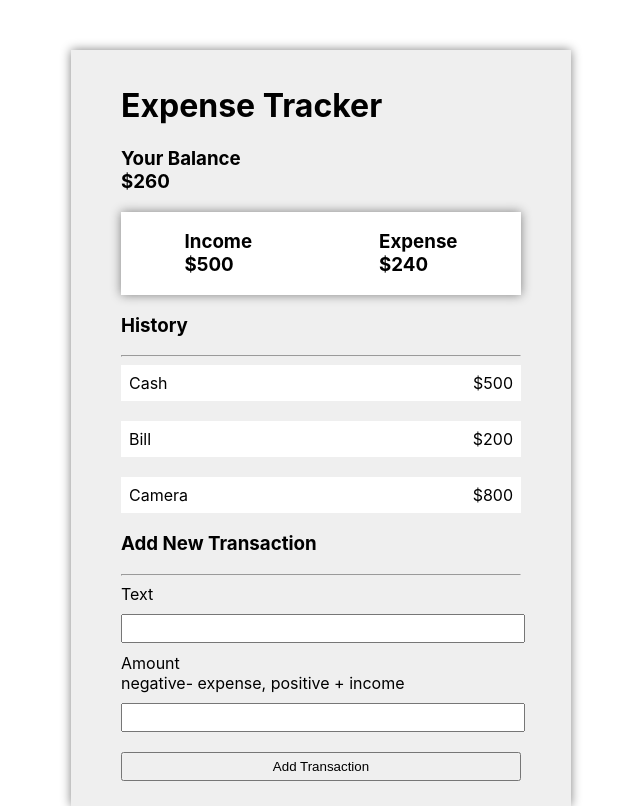
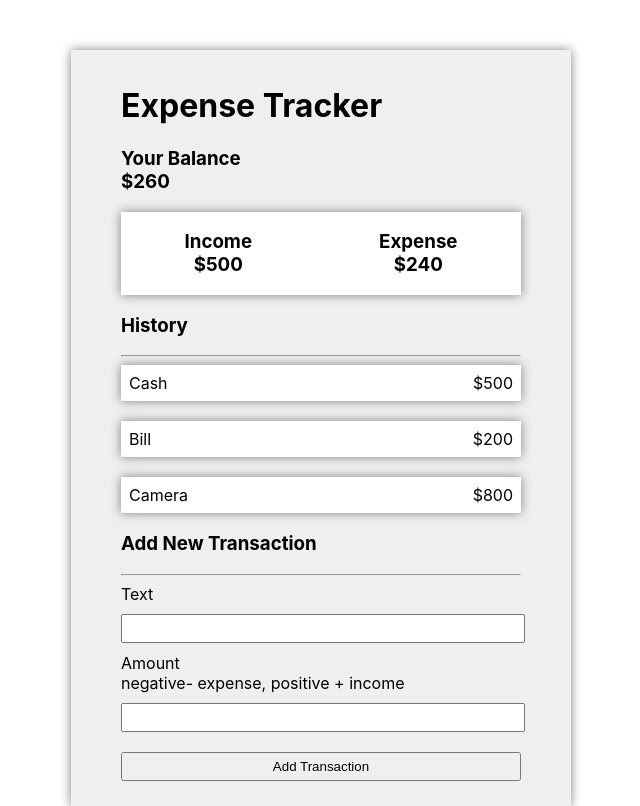
Before and after one commit to Hammad19/expense-tracker-app, a React (Create React App) app: page / in a window 1280 px wide. Shown: the whole page, without its empty margins (319-959 px from the left). Built offline with nearby package versions, Linux system fonts and the light colour scheme.

Commit message:
added shadow to list and text align to center

```diff
--- a/src/App.css
+++ b/src/App.css
@@ -17,6 +17,7 @@
   justify-content: space-around;
   background-color: white;
   box-shadow: 0 0 10px gray;
+  text-align: center;
 }
 
 .transaction-form input {
@@ -39,5 +40,6 @@
   justify-content: space-between;
   background-color:white;
   padding: 8px;
+  box-shadow: 0 0 10px gray;
 
 }
--- a/src/child.js
+++ b/src/child.js
@@ -1,6 +1,8 @@
 import React from 'react';
 
 const Child = () => {
+
+    let Transaction
     return(
         <div className = "container">
             <h1>Expense Tracker </h1>
```
